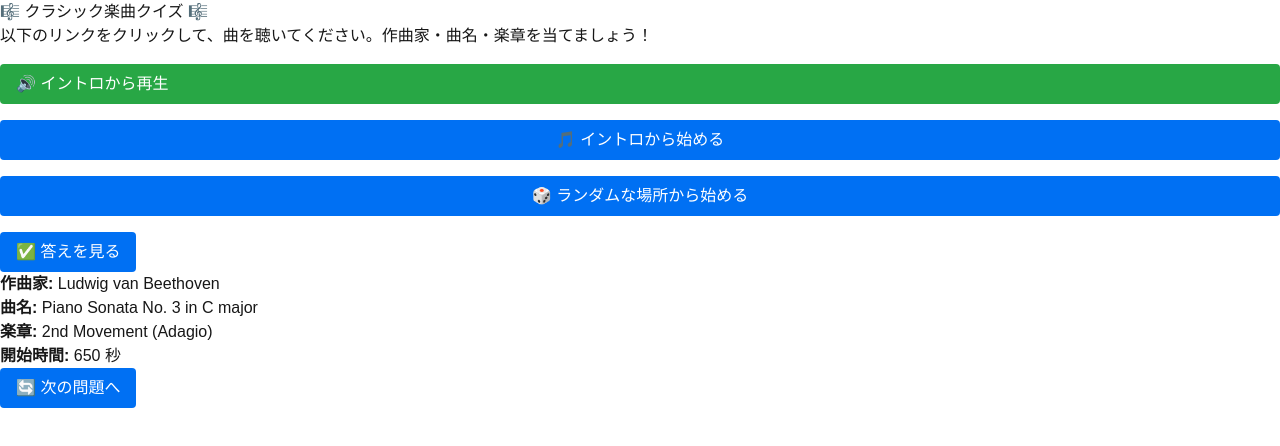
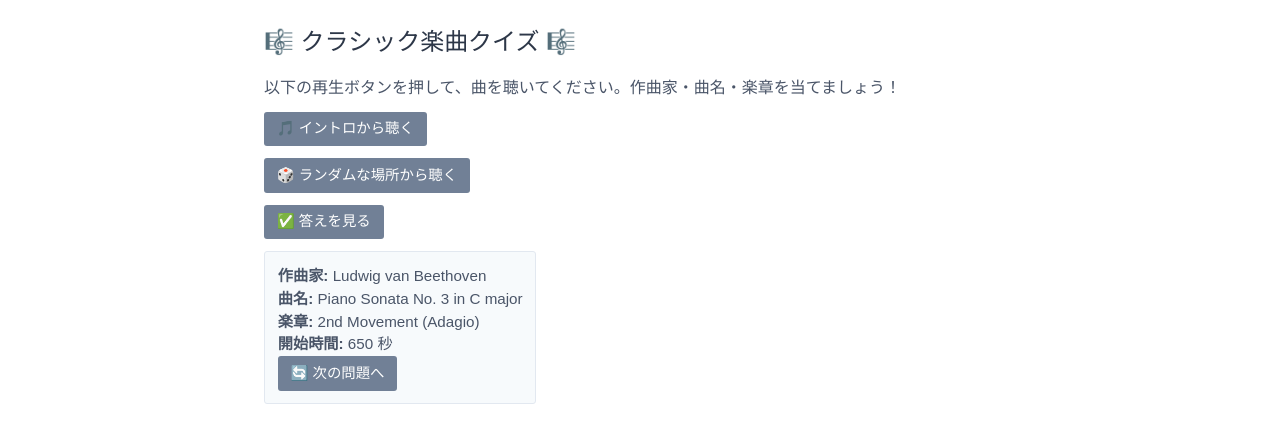
Before and after one commit to ask-t/music465, a Next.js app: page / in a window 1280 px wide. Both pictures are taken after a click on the button "✅ 答えを見る". Shown: the top 446 px of the page. Built offline with nearby package versions, Linux system fonts and the light colour scheme.

Commit message:
デザインを改善

```diff
--- a/app/page.js
+++ b/app/page.js
@@ -8,53 +8,65 @@
   const [showAnswer, setShowAnswer] = useState(false);
   const [randomSong, setRandomSong] = useState(null);
   const [randomMovement, setRandomMovement] = useState(null);
-  const [randomUrl, setRandomUrl] = useState('');
+  const [videoId, setVideoId] = useState('');
+  const [startTime, setStartTime] = useState(0);
   const [isRandomTime, setIsRandomTime] = useState(false);
+  const [isClient, setIsClient] = useState(false);
 
   const generateNewQuestion = (useRandomTime = false) => {
     const song = songs[Math.floor(Math.random() * songs.length)];
     const movement = song.movements[Math.floor(Math.random() * song.movements.length)];
 
-    // ランダムな時間を生成（楽章の開始時間から30秒後までの範囲で）
     const randomTimeOffset = useRandomTime
       ? Math.floor(Math.random() * 30)
       : 0;
 
-    const url = `${song.url}&t=${movement.time + randomTimeOffset}s`;
+    const videoId = song.url.split('v=')[1];
+    const startTime = movement.time + randomTimeOffset;
 
     setRandomSong(song);
     setRandomMovement(movement);
-    setRandomUrl(url);
+    setVideoId(videoId);
+    setStartTime(startTime);
     setShowAnswer(false);
     setIsRandomTime(useRandomTime);
   };
 
   useEffect(() => {
+    setIsClient(true);
     generateNewQuestion(false);
   }, []);
 
-  if (!randomSong || !randomMovement) {
+  if (!isClient || !randomSong || !randomMovement) {
     return <div>Loading...</div>;
   }
 
   return (
     <div className={styles.container}>
-      <h2>🎼 クラシック楽曲クイズ 🎼</h2>
-      <p>以下のリンクをクリックして、曲を聴いてください。作曲家・曲名・楽章を当てましょう！</p>
+      <h2 className={styles.title}>🎼 クラシック楽曲クイズ 🎼</h2>
+      <p className={styles.text}>以下の再生ボタンを押して、曲を聴いてください。作曲家・曲名・楽章を当てましょう！</p>
+
+      <div className={styles.audioWrapper}>
+        {isClient && (
+          <iframe
+            src={`https://www.youtube.com/embed/${videoId}?start=${startTime}&autoplay=1`}
+            title="YouTube audio player"
+            allow="accelerometer; autoplay; clipboard-write; encrypted-media; gyroscope; picture-in-picture"
+            className={styles.hiddenPlayer}
+          />
+        )}
+      </div>
 
       <div className={styles.buttonGroup}>
-        <a href={randomUrl} target="_blank" rel="noopener noreferrer" className={styles.link}>
-          🔊 {isRandomTime ? 'ランダムな場所から再生' : 'イントロから再生'}
-        </a>
         <button onClick={() => generateNewQuestion(false)} className={styles.button}>
-          🎵 イントロから始める
+          🎵 イントロから聴く
         </button>
         <button onClick={() => generateNewQuestion(true)} className={styles.button}>
-          🎲 ランダムな場所から始める
+          🎲 ランダムな場所から聴く
         </button>
       </div>
 
-      <p>
+      <p className={styles.text}>
         <button onClick={() => setShowAnswer(true)} className={styles.button}>
           ✅ 答えを見る
         </button>
@@ -65,7 +77,7 @@
           <strong>作曲家:</strong> {randomSong.composer} <br />
           <strong>曲名:</strong> {randomSong.title} <br />
           <strong>楽章:</strong> {randomMovement.name} <br />
-          <strong>開始時間:</strong> {randomMovement.time + (isRandomTime ? '+ ランダム' : '')} 秒
+          <strong>開始時間:</strong> {startTime} 秒
           <p>
             <button onClick={() => generateNewQuestion(isRandomTime)} className={styles.button}>
               🔄 次の問題へ
--- a/app/page.module.css
+++ b/app/page.module.css
@@ -1,22 +1,46 @@
+.container {
+  padding: 1.5rem;
+  max-width: 800px;
+  margin: 0 auto;
+  color: #4a5568;
+}
+
+.audioWrapper {
+  position: fixed;
+  top: -9999px;
+  left: -9999px;
+}
+
+.hiddenPlayer {
+  width: 1px;
+  height: 1px;
+  position: absolute;
+  opacity: 0;
+  pointer-events: none;
+}
+
 .buttonGroup {
   display: flex;
   flex-direction: column;
-  gap: 1rem;
-  margin: 1rem 0;
+  gap: 0.75rem;
+  margin: 0.75rem 0;
 }
 
 .button {
-  padding: 0.5rem 1rem;
-  background-color: #0070f3;
+  padding: 0.4rem 0.8rem;
+  background-color: #718096;
   color: white;
   border: none;
-  border-radius: 4px;
+  border-radius: 3px;
   cursor: pointer;
-  transition: background-color 0.2s;
+  transition: all 0.2s ease;
+  font-size: 0.9rem;
+  width: fit-content;
 }
 
 .button:hover {
-  background-color: #0051a2;
+  background-color: #4a5568;
+  transform: translateY(-1px);
 }
 
 .link {
@@ -32,3 +56,45 @@
 .link:hover {
   background-color: #218838;
 }
+
+.videoWrapper {
+  position: relative;
+  padding-bottom: 56.25%;
+  /* 16:9のアスペクト比 */
+  height: 0;
+  overflow: hidden;
+  margin: 1rem 0;
+  max-width: 800px;
+}
+
+.videoWrapper iframe {
+  position: absolute;
+  top: 0;
+  left: 0;
+  width: 100%;
+  height: 100%;
+  border-radius: 8px;
+}
+
+.answer {
+  font-size: 0.95rem;
+  color: #4a5568;
+  border: 1px solid #e2e8f0;
+  padding: 0.8rem;
+  width: fit-content;
+  margin-top: 0.75rem;
+  background-color: #f7fafc;
+  border-radius: 3px;
+  line-height: 1.5;
+}
+
+.title {
+  color: #2d3748;
+  font-size: 1.5rem;
+  margin-bottom: 1rem;
+}
+
+.text {
+  margin: 0.5rem 0;
+  line-height: 1.5;
+}
```
